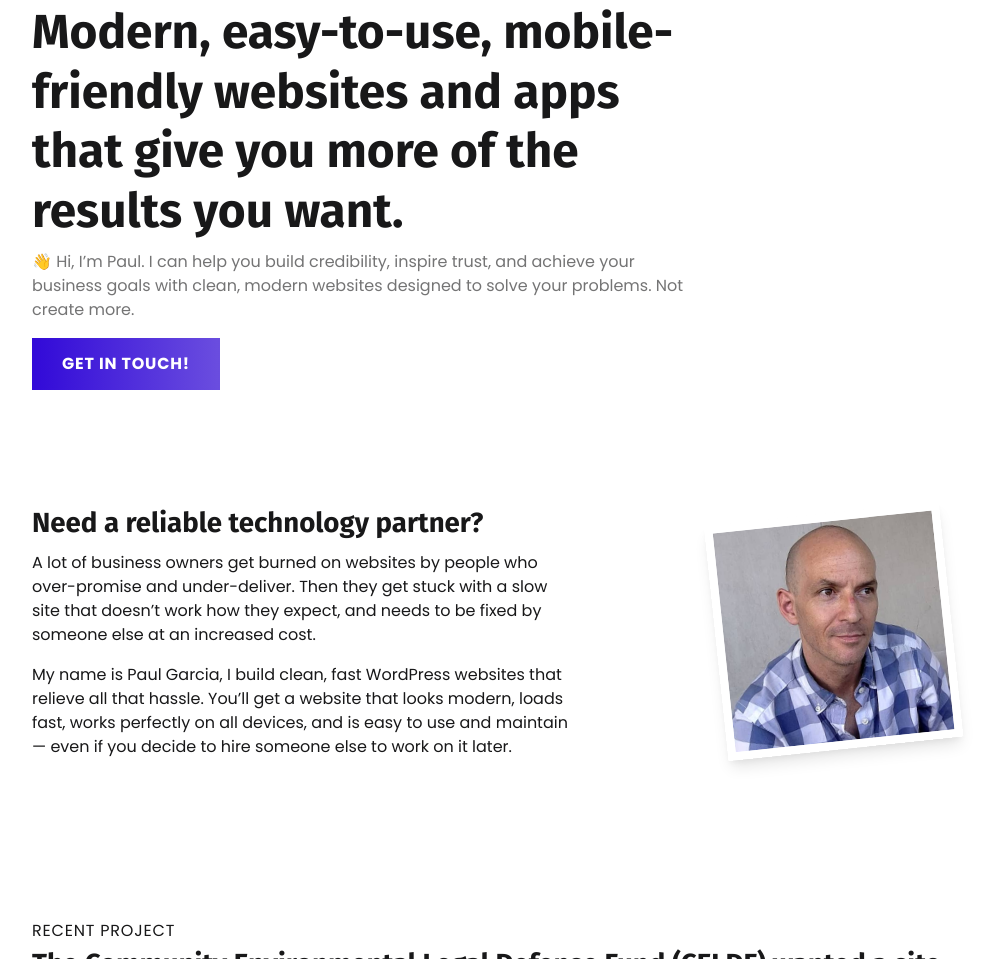
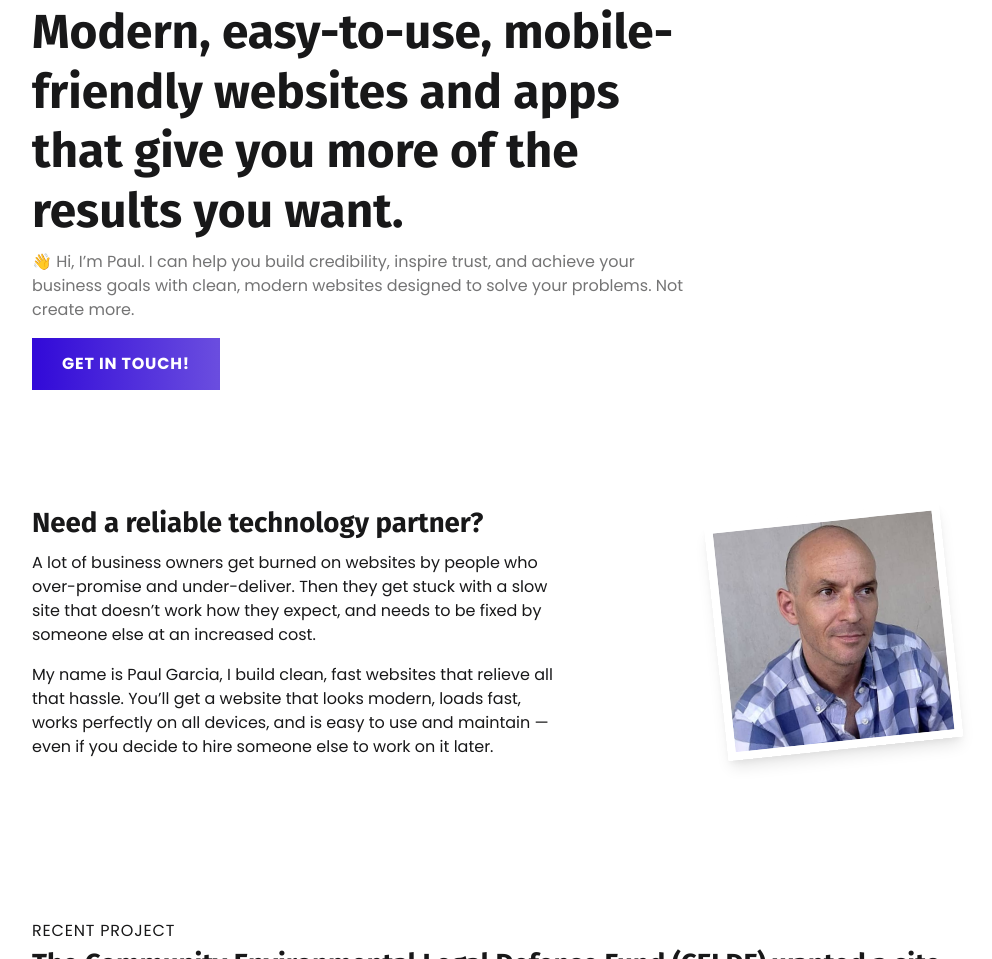
Before and after one commit to gp22/frontera-digital, a Gatsby site: page / in a window 1280 px wide. Shown: the part 225-1184 px from the top of the page, without its empty margins (148-1140 px from the left). Built offline with nearby package versions, Linux system fonts and the light colour scheme; Gatsby itself is replaced by a stand-in of ours.

Commit message:
Update copy

```diff
--- a/src/components/bio.js
+++ b/src/components/bio.js
@@ -12,10 +12,10 @@ const Bio = () => (
         at an increased cost.
       </p>
       <p>
-        My name is Paul Garcia, I build clean, fast WordPress websites that
-        relieve all that hassle. You’ll get a website that looks modern, loads
-        fast, works perfectly on all devices, and is easy to use and maintain —
-        even if you decide to hire someone else to work on it later.
+        My name is Paul Garcia, I build clean, fast websites that relieve all
+        that hassle. You’ll get a website that looks modern, loads fast, works
+        perfectly on all devices, and is easy to use and maintain — even if you
+        decide to hire someone else to work on it later.
       </p>
     </div>
     <div className="flex justify-end mt-6 transform -rotate-6 md:mt-0 md:w-5/12">
```
